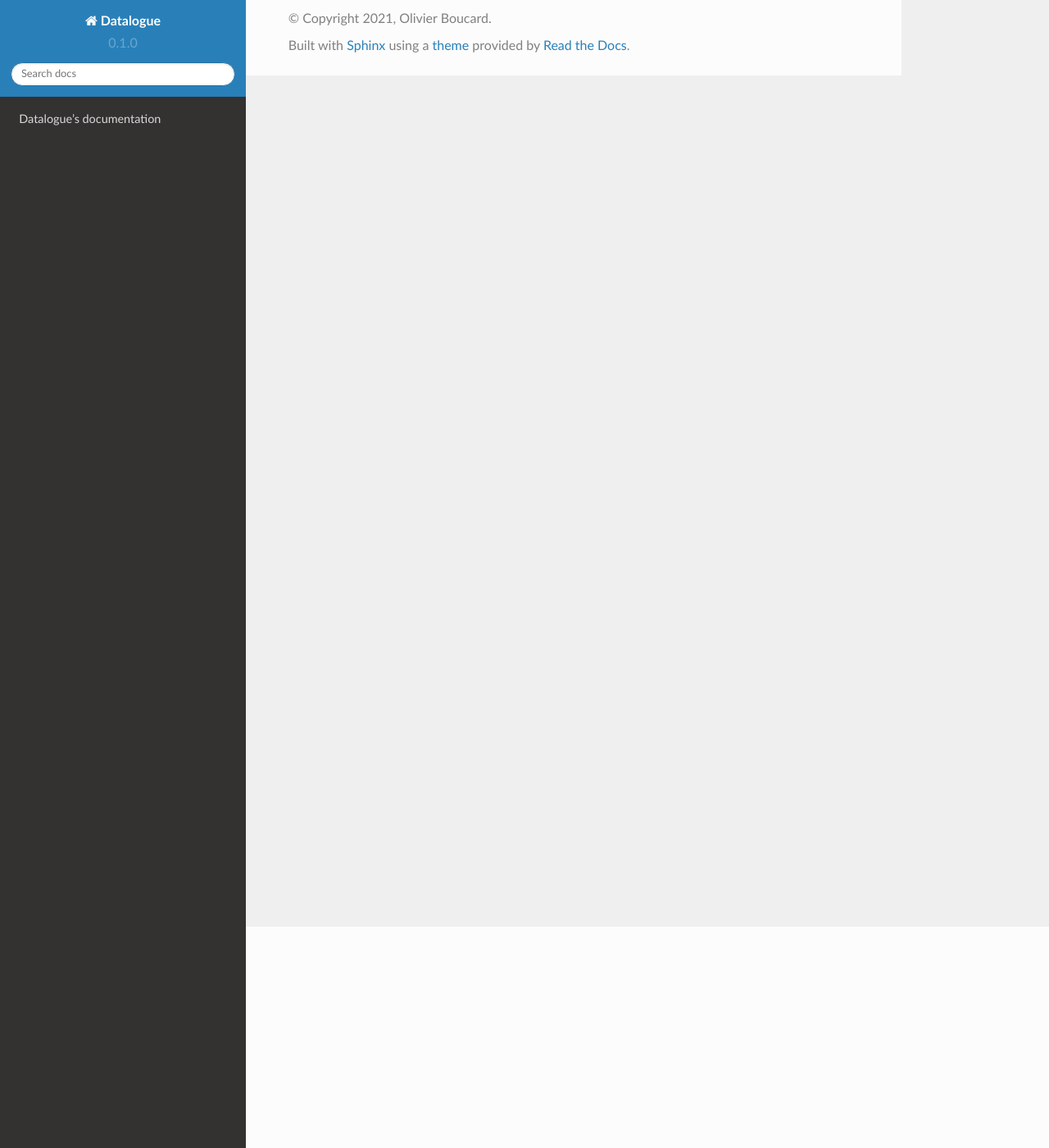
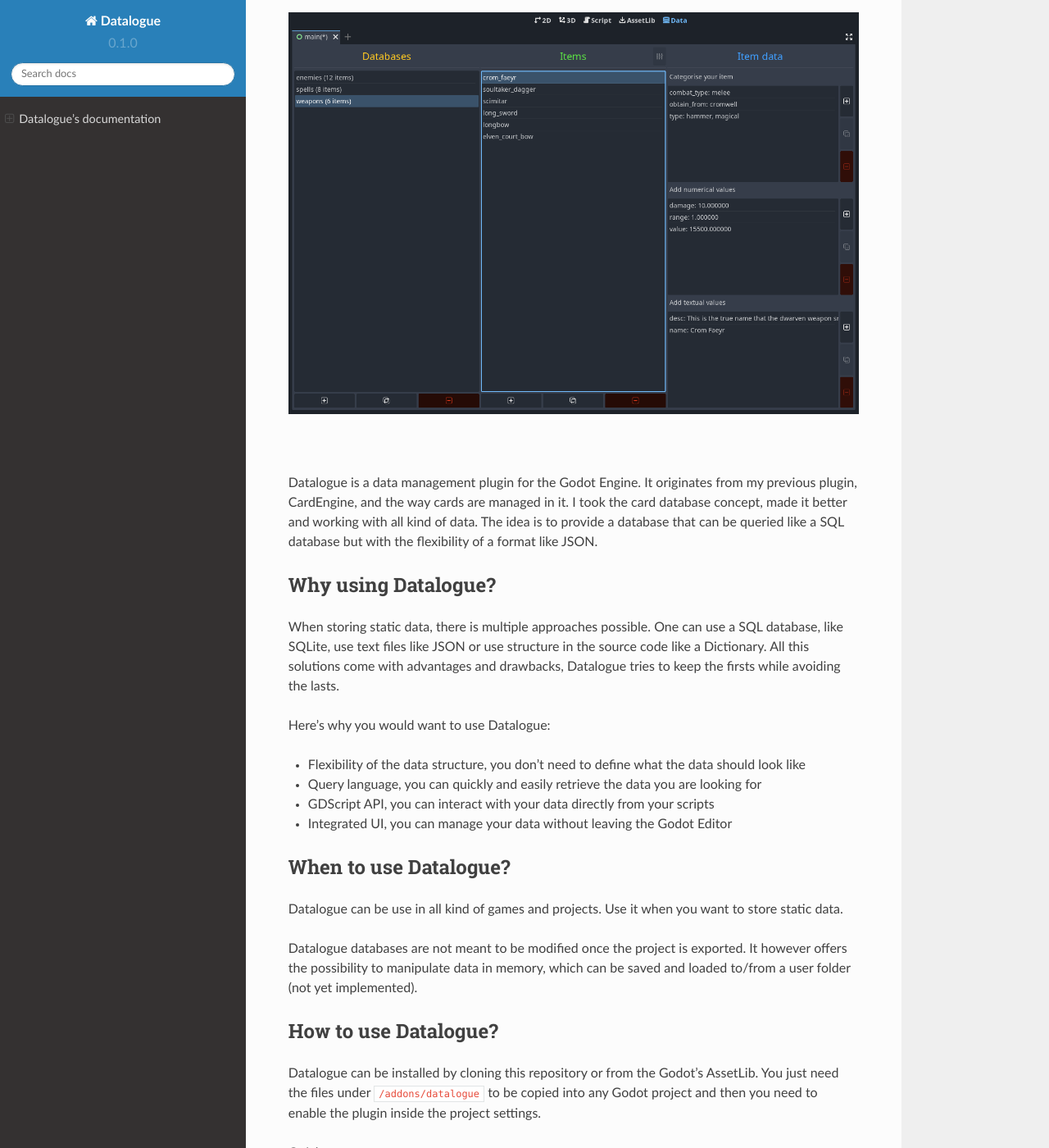
Before and after one commit to BraindeadBZH/datalogue, a Sphinx documentation site: the page built from docs/source/index.rst, in a window 1280 px wide and 1400 px high, scrolled down 270 px. Shown: the whole window at 82% size. Built offline with Sphinx 7.4.7 and the Read the Docs theme 2.0.0, drawn with Linux system fonts in a browser that asks for light colours; some of the changed text lies outside the part shown.

Commit message:
Updated documentation.

```diff
--- a/docs/source/index.rst
+++ b/docs/source/index.rst
@@ -1,6 +1,71 @@
 Datalogue's documentation
 =========================
 
+.. attention::
+  This plugin is **not** compatible with Godot 3.
+  It uses features that are only available to the incoming Godot 4.
+
+
+.. image:: https://github.com/BraindeadBZH/datalogue/raw/master/screenshots/main_ui.png
+
+|
+
 Datalogue is a data management plugin for the Godot Engine.
+It originates from my previous plugin, CardEngine, and the way cards are managed in it.
+I took the card database concept, made it better and working with all kind of data.
+The idea is to provide a database that can be queried like a SQL database but with the flexibility of a format like JSON.
 
-Coming Soon...
+
+Why using Datalogue?
+--------------------
+
+When storing static data, there is multiple approaches possible.
+One can use a SQL database, like SQLite, use text files like JSON or use structure in the source code like a Dictionary.
+All this solutions come with advantages and drawbacks, Datalogue tries to keep the firsts while avoiding the lasts.
+
+Here's why you would want to use Datalogue:
+
+- Flexibility of the data structure, you don't need to define what the data should look like
+- Query language, you can quickly and easily retrieve the data you are looking for
+- GDScript API, you can interact with your data directly from your scripts
+- Integrated UI, you can manage your data without leaving the Godot Editor
+
+
+When to use Datalogue?
+----------------------
+
+Datalogue can be use in all kind of games and projects.
+Use it when you want to store static data.
+
+Datalogue databases are not meant to be modified once the project is exported.
+It however offers the possibility to manipulate data in memory, which can be saved and loaded to/from a user folder (not yet implemented).
+
+
+How to use Datalogue?
+---------------------
+
+Datalogue can be installed by cloning this repository or from the Godot's AssetLib.
+You just need the files under ``/addons/datalogue`` to be copied into any Godot project and then you need to enable the plugin inside the project settings.
+
+Quick start:
+
+1. The Datalogue UI is accessible by switching to the "Data" view at the top of the window
+2. Add a database by pressing the + button at the bottom of the first column
+3. Select the newly created database in the list
+4. Add an item by pressing the + button at the bottom of the middle column
+5. Select the newly created item
+6. Add some data using the + buttons on the side of the last column
+7. You can retrieve a database in your GDScript by using ``Datalogue.get_database("database_id")``
+8. You can retrieve item data by using ``item.get_classification("classification_id")``, ``item.get_value("value_id")`` or ``item.get_text("text_id")``
+
+
+Advanced usage
+--------------
+
+Go to :doc:`the usage page <usage>` .
+
+
+Api reference
+-------------
+
+Go to :doc:`the API reference page <api>` .
```
